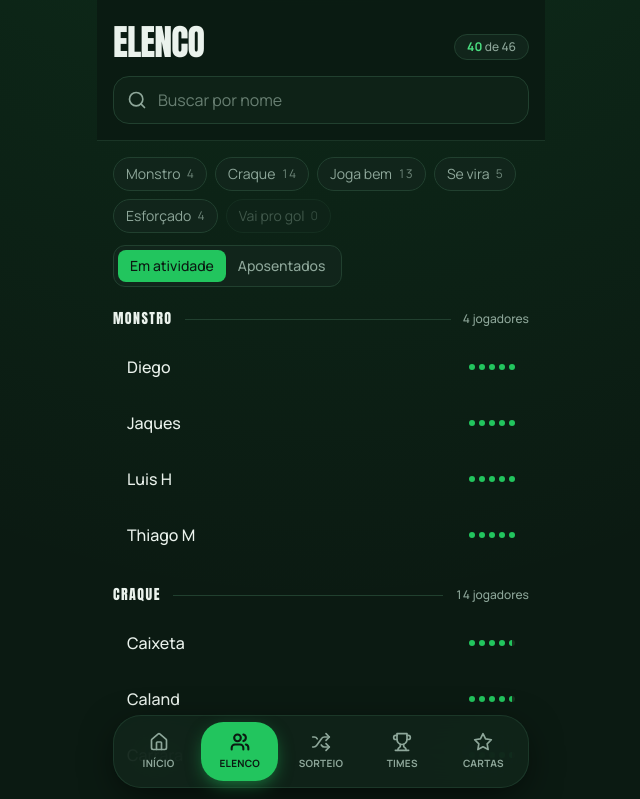
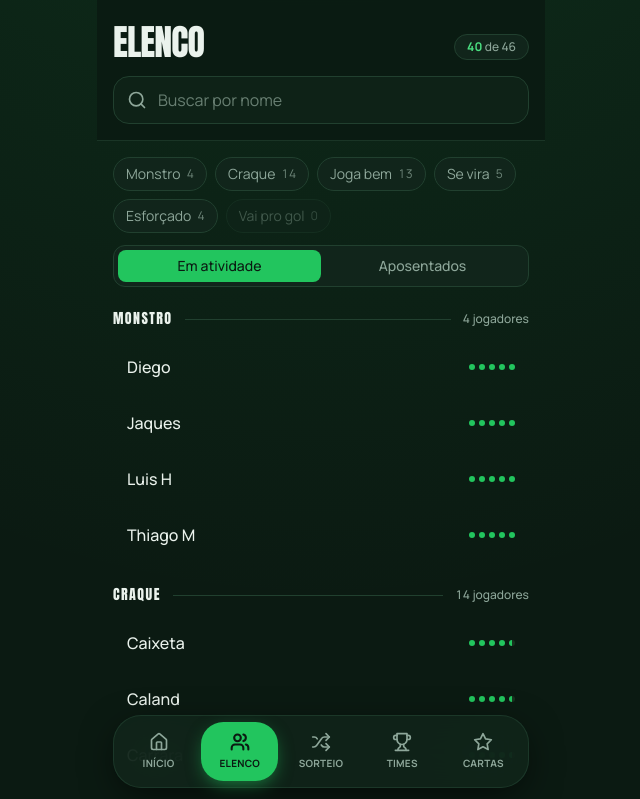
Before and after one commit to gabrielcaixeta01/FutCarrara, a Next.js app: page /elenco in a window 1280 px wide. Shown: the top 799 px of the page, without its empty margins (319-959 px from the left). Built offline with nearby package versions, Linux system fonts and the light colour scheme.

Commit message:
fix: ajuste na tela de elenco

```diff
--- a/src/app/elenco/page.tsx
+++ b/src/app/elenco/page.tsx
@@ -39,7 +39,6 @@ export default function ElencoPage() {
 
   const activeCount = players.filter((p) => p.active).length;
   const searching = query.trim() !== '';
-  const anyFilter = levels.size > 0 || status !== 'active';
 
   // Nome + status (sem nível): base para a contagem dos chips.
   const base = useMemo(() => {
@@ -86,11 +85,6 @@ export default function ElencoPage() {
     });
   }
 
-  function clearFilters() {
-    setLevels(new Set());
-    setStatus('active');
-  }
-
   return (
     <main className="mx-auto min-h-dvh max-w-md pb-28 sm:pb-16">
       <header className="sticky top-0 z-20 space-y-4 border-b border-line/70 bg-pitch/85 px-4 pb-4 pt-6 backdrop-blur-xl">
@@ -117,8 +111,6 @@ export default function ElencoPage() {
             onToggleLevel={toggleLevel}
             status={status}
             onStatus={setStatus}
-            anyActive={anyFilter}
-            onClear={clearFilters}
           />
         </div>
       )}
--- a/src/components/elenco/Filters.tsx
+++ b/src/components/elenco/Filters.tsx
@@ -1,6 +1,5 @@
 'use client';
 
-import { X } from 'lucide-react';
 import { LEVELS_DESC, levelName, type Level } from '@/lib/levels';
 import { cn } from '@/lib/utils';
 
@@ -18,8 +17,6 @@ interface Props {
   onToggleLevel: (level: Level) => void;
   status: StatusFilter;
   onStatus: (status: StatusFilter) => void;
-  anyActive: boolean;
-  onClear: () => void;
 }
 
 export function Filters({
@@ -28,8 +25,6 @@ export function Filters({
   onToggleLevel,
   status,
   onStatus,
-  anyActive,
-  onClear,
 }: Props) {
   return (
     <div className="space-y-3">
@@ -69,11 +64,10 @@ export function Filters({
         })}
       </div>
 
-      <div className="flex items-center justify-between gap-3">
       <div
         role="group"
         aria-label="Filtrar por status"
-          className="inline-flex rounded-xl border border-line bg-pitch-soft p-1"
+        className="flex w-full rounded-xl border border-line bg-pitch-soft p-1"
       >
         {STATUS_OPTIONS.map((s) => (
           <button
@@ -82,7 +76,7 @@ export function Filters({
             onClick={() => onStatus(s.value)}
             aria-pressed={status === s.value}
             className={cn(
-                'rounded-lg px-3 py-1.5 text-sm font-medium transition-colors',
+              'flex-1 rounded-lg px-3 py-1.5 text-sm font-medium transition-colors',
               status === s.value
                 ? 'bg-grass text-pitch'
                 : 'text-ink-soft hover:text-ink',
@@ -92,18 +86,6 @@ export function Filters({
           </button>
         ))}
       </div>
-
-        {anyActive && (
-          <button
-            type="button"
-            onClick={onClear}
-            className="flex items-center gap-1 text-sm text-ink-soft transition-colors hover:text-ink"
-          >
-            <X className="size-4" />
-            limpar filtros
-          </button>
-        )}
-      </div>
     </div>
   );
 }
```
Lines whose indentation alone changed are shown as unchanged.
